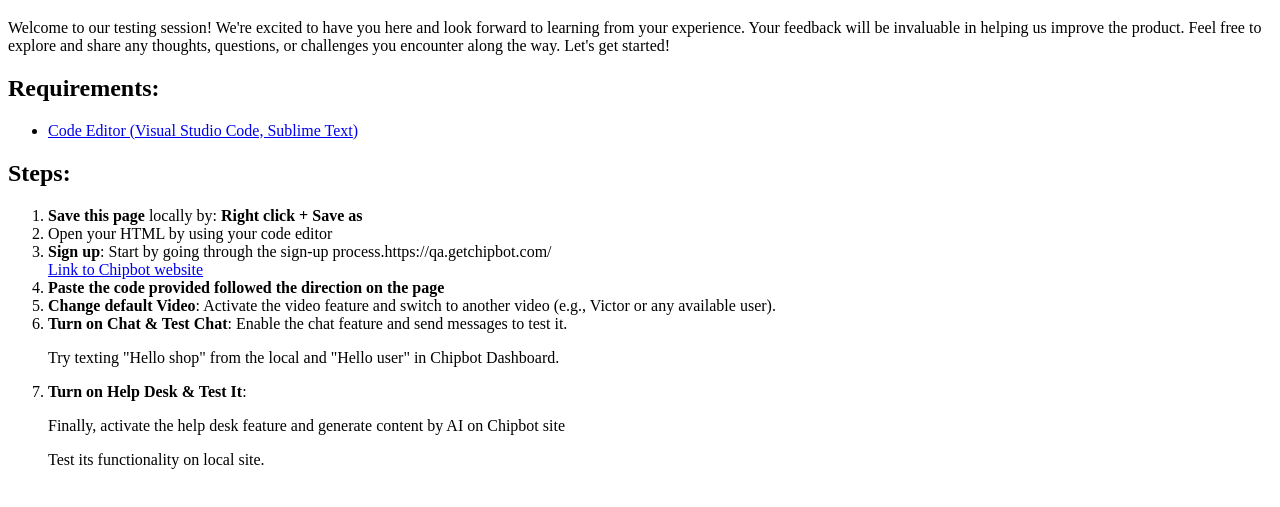
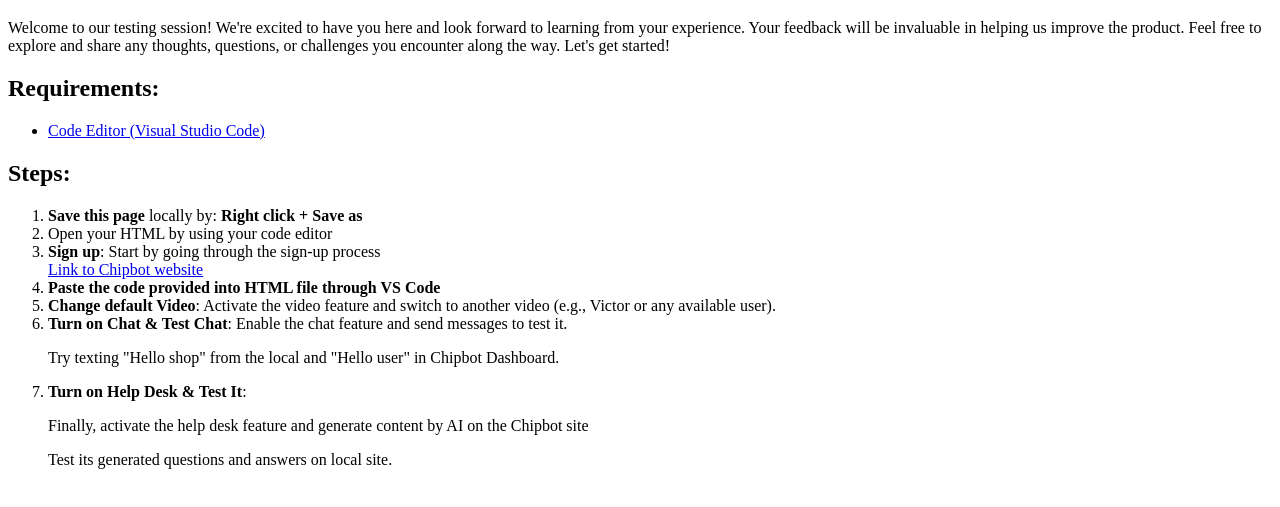
Before and after one commit to thangvu0304/usability-test-chipbot, a plain HTML site: page index.html in a window 1280 px wide. Shown: the part 61-568 px from the top of the page. Drawn offline with Linux system fonts and the light colour scheme.

Commit message:
Update index.html

```diff
--- a/index.html
+++ b/index.html
@@ -15,7 +15,7 @@
     <div class="requirements">
         <h2>Requirements:</h2>
         <ul>
-            <li><a href="https://code.visualstudio.com/">Code Editor (Visual Studio Code, Sublime Text)</a></li>
+            <li><a href="https://code.visualstudio.com/">Code Editor (Visual Studio Code)</a></li>
         </ul>
     </div>
     <div class="task-list">
@@ -23,16 +23,16 @@
         <ol>
             <li><strong>Save this page</strong> locally by: <strong>Right click + Save as</strong></li>
             <li>Open your HTML by using your code editor</li>
-            <li><strong>Sign up</strong>: Start by going through the sign-up process.https://qa.getchipbot.com/</li>
+            <li><strong>Sign up</strong>: Start by going through the sign-up process</li>
             <a href="https://qa.getchipbot.com/">Link to Chipbot website</a>
             </li>
-            <li><strong>Paste the code provided followed the direction on the page</strong></li>
+            <li><strong>Paste the code provided into HTML file through VS Code</strong></li>
             <li><strong>Change default Video</strong>: Activate the video feature and switch to another video (e.g., Victor or any available user).</li>
             <li><strong>Turn on Chat & Test Chat</strong>: Enable the chat feature and send messages to test it.
                 <p>Try texting "Hello shop" from the local and "Hello user" in Chipbot Dashboard.</p></li>
             <li><strong>Turn on Help Desk & Test It</strong>:
-                <p>Finally, activate the help desk feature and generate content by AI on Chipbot site</p>
-                <p>Test its functionality on local site.</p></li>
+                <p>Finally, activate the help desk feature and generate content by AI on the Chipbot site</p>
+                <p>Test its generated questions and answers on local site.</p></li>
         </ol>
 
 
```
